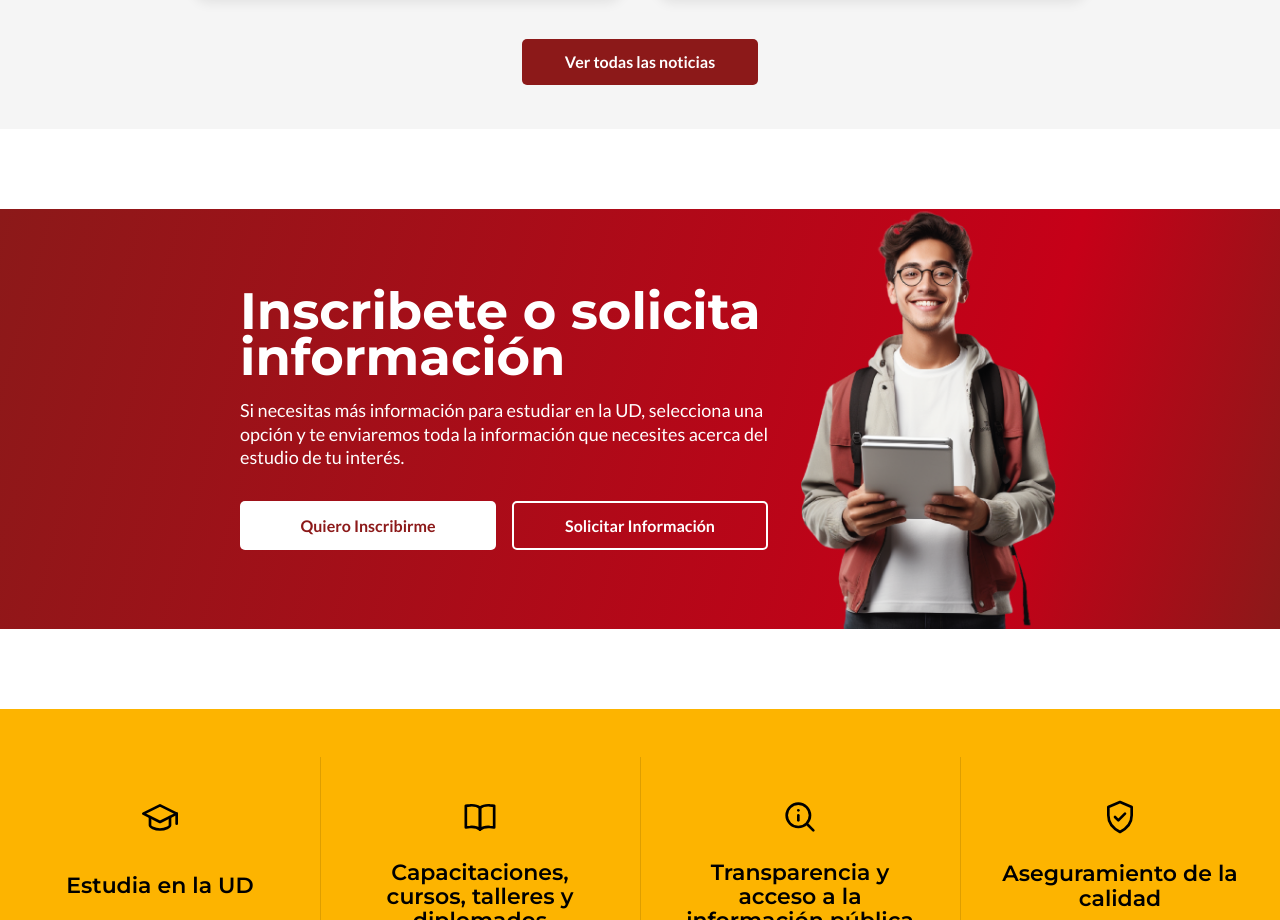
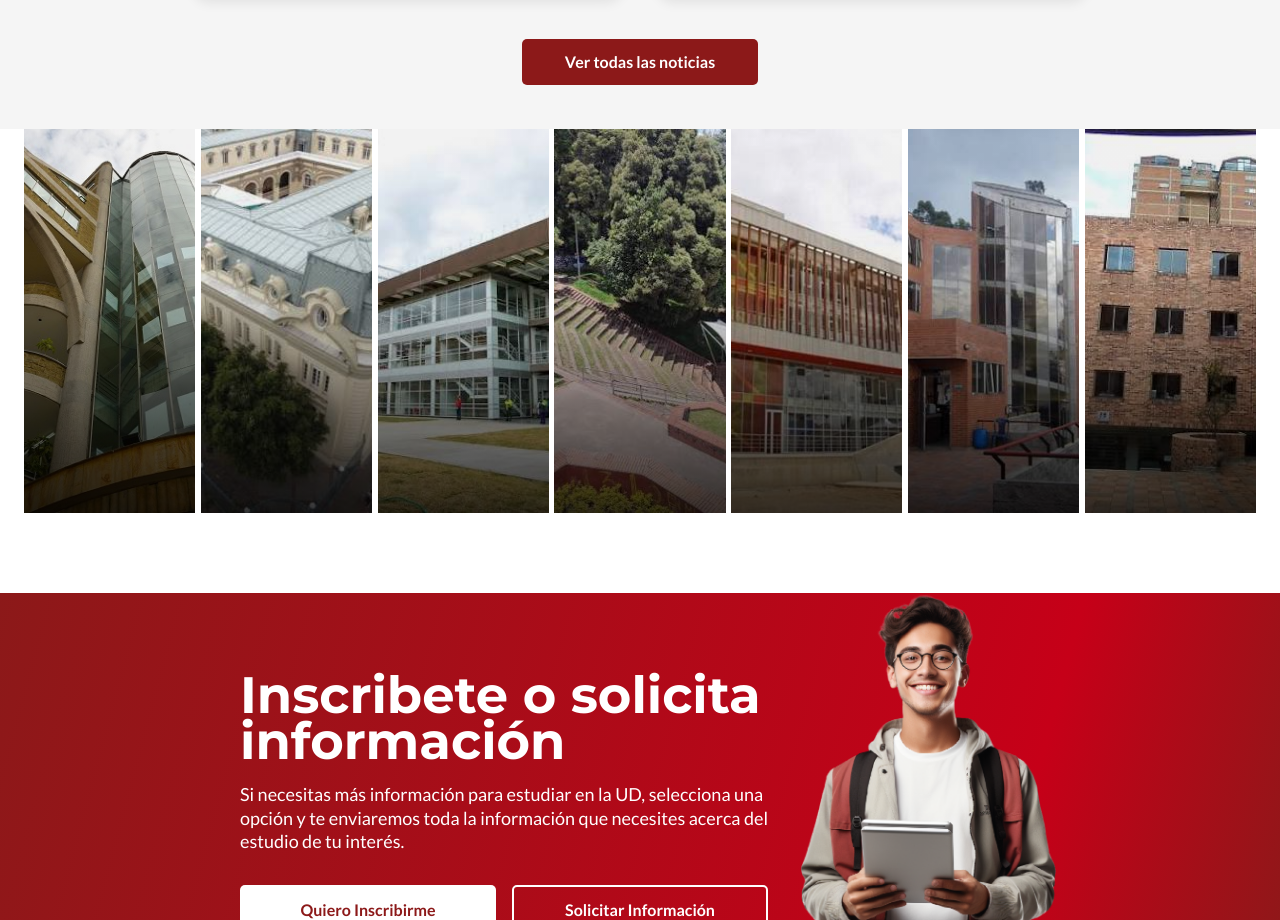
Before and after one commit to udistrital/web_institucional_frontend, a Next.js app: page /articulos in a window 1280 px wide. Shown: the part 1880-2800 px from the top of the page. Built offline with nearby package versions, Linux system fonts and the light colour scheme; no server answers.

Commit message:
feat: cortina facultades

```diff
--- a/app/page.tsx
+++ b/app/page.tsx
@@ -1,9 +1,11 @@
 import styles from "@/components/home/home.module.css";
 import LiveEmisora from "@/components/emisoraLive/emisora-live";
+import RevealSection from "@/components/home/RevealSection";
 
 import {
   EnrollmentSection,
   FacultiesSection,
+  FacultyCurtainSection,
   FacultyShowcaseSection,
   HeroSection,
   NewsSection,
@@ -16,16 +18,39 @@
 export default function Home() {
   return (
     <div className={styles.homeShowcase}>
+      <RevealSection>
         <HeroSection />
+      </RevealSection>
+      <RevealSection delay={0.04}>
         <QuickLinksSection />
+      </RevealSection>
+      <RevealSection delay={0.04}>
         <FacultiesSection />
+      </RevealSection>
+      <RevealSection delay={0.04}>
         <NewsSection />
+      </RevealSection>
+      <RevealSection delay={0.04}>
+        <FacultyCurtainSection />
+      </RevealSection>
+      <RevealSection delay={0.04}>
         <EnrollmentSection />
+      </RevealSection>
+      <RevealSection delay={0.04}>
         <StudentServicesSection />
+      </RevealSection>
+      <RevealSection delay={0.04}>
         <ServicesSection />
+      </RevealSection>
+      <RevealSection delay={0.04}>
         <UniversityPromoSection />
+      </RevealSection>
+      <RevealSection delay={0.04}>
         <FacultyShowcaseSection />
+      </RevealSection>
+      <RevealSection delay={0.04}>
         <LiveEmisora />
+      </RevealSection>
     </div>
   );
 }
--- a/components/header/main-menu/main-menu.tsx
+++ b/components/header/main-menu/main-menu.tsx
@@ -2,7 +2,7 @@
 
 import { useEffect, useState, useMemo, useCallback } from "react";
 import Link from "next/link";
-import { AnimatePresence, motion } from "framer-motion";
+import { AnimatePresence, motion, useReducedMotion } from "framer-motion";
 import { mobilePanelVariants } from "../dropdown-motion";
 import Buscador from "./buscador";
 import Campus from "./campus";
@@ -97,12 +97,15 @@
   const [mobileOpen, setMobileOpen] = useState(false);
   const [mobileStack, setMobileStack] = useState<NavigationItem[]>([]);
   const [mobileSearchOpen, setMobileSearchOpen] = useState(false);
+  const [mobileDirection, setMobileDirection] = useState(1);
+  const reduceMotion = useReducedMotion();
 
   const closeMenu = () => setOpenMenu(null);
 
   const closeMobileMenu = useCallback(() => {
     setMobileOpen(false);
     setMobileStack([]);
+    setMobileDirection(1);
   }, []);
 
   useEffect(() => {
@@ -249,10 +252,21 @@
               exit="exit"
               style={{ transformOrigin: "top center" }}
             >
+            <AnimatePresence mode="wait" initial={false}>
+              <motion.div
+                key={mobileStack.length}
+                initial={reduceMotion ? { opacity: 1, x: 0 } : { opacity: 0, x: mobileDirection * 32 }}
+                animate={{ opacity: 1, x: 0 }}
+                exit={reduceMotion ? { opacity: 1, x: 0 } : { opacity: 0, x: mobileDirection * -32 }}
+                transition={reduceMotion ? { duration: 0 } : { duration: 0.22, ease: "easeOut" }}
+              >
               {mobileStack.length > 0 && (
                 <button
                   type="button"
-                onClick={() => setMobileStack((s) => s.slice(0, -1))}
+                  onClick={() => {
+                    setMobileDirection(-1);
+                    setMobileStack((s) => s.slice(0, -1));
+                  }}
                   className={styles.mobileBackButton}
                 >
                   <svg
@@ -271,11 +285,26 @@
                 </button>
               )}
 
-            <ul className={styles.mobileList}>
+            <motion.ul
+              className={styles.mobileList}
+              initial={reduceMotion ? false : "hidden"}
+              animate="visible"
+              variants={{
+                hidden: {},
+                visible: { transition: { staggerChildren: reduceMotion ? 0 : 0.035 } },
+              }}
+            >
               {currentMobileItems.map((item) => {
                 const hasChildren = item.children && item.children.length > 0;
                 return (
-                  <li key={item.href}>
+                  <motion.li
+                    key={item.href}
+                    variants={{
+                      hidden: { opacity: 0, x: reduceMotion ? 0 : 12 },
+                      visible: { opacity: 1, x: 0 },
+                    }}
+                    transition={reduceMotion ? { duration: 0 } : { duration: 0.18, ease: "easeOut" }}
+                  >
                     {hasChildren ? (
                       <div className={styles.mobileItemRow}>
                         <Link
@@ -287,7 +316,10 @@
                         </Link>
                         <button
                           type="button"
-                          onClick={() => setMobileStack((s) => [...s, item])}
+                          onClick={() => {
+                            setMobileDirection(1);
+                            setMobileStack((s) => [...s, item]);
+                          }}
                           className={styles.mobileItemExpand}
                           aria-label={`Abrir submenú de ${item.label}`}
                         >
@@ -314,10 +346,12 @@
                         {item.label}
                       </Link>
                     )}
-                  </li>
+                  </motion.li>
                 );
               })}
-            </ul>
+            </motion.ul>
+              </motion.div>
+            </AnimatePresence>
             </motion.div>
           )}
         </AnimatePresence>
--- /dev/null
+++ b/components/home/FacultyCurtainSection.tsx
@@ -0,0 +1,30 @@
+import Image from "next/image";
+import Link from "next/link";
+import styles from "./home.module.css";
+
+const faculties = [
+  { title: "Facultad de Ingeniería", href: "/facultades/ingenieria", image: "/image/facultad ingenieria.jpg", alt: "Edificio de la Facultad de Ingeniería" },
+  { title: "Facultad ASAB", href: "/facultades/artes-asab", image: "/image/facultad de artes.jpeg", alt: "Edificio de la Facultad de Artes ASAB" },
+  { title: "Facultad de Tecnológica", href: "/facultades/tecnologica", image: "/image/facultad tecnologica.jpeg", alt: "Edificio de la Facultad Tecnológica" },
+  { title: "Facultad de Ciencias y Educación", href: "/facultades/ciencias-educacion", image: "/image/facultad ciencias y educacion.jpeg", alt: "Edificio de la Facultad de Ciencias y Educación" },
+  { title: "Facultad de Ciencias de la Salud", href: "/facultades/ciencias-salud", image: "/image/facultad de ciencias de la salud.jpeg", alt: "Facultad de Ciencias de la Salud" },
+  { title: "Facultad del Medio Ambiente", href: "/facultades/medio-ambiente-recursos-naturales", image: "/image/facultad de medio ambiente.jpeg", alt: "Facultad del Medio Ambiente y Recursos Naturales" },
+    { title: "Facultad de Ciencias Matemáticas y Naturales", href: "/facultades/ciencias-matematicas-naturales", image: "/image/facultad de matematicas y ciencias.jpeg", alt: "Facultad de Ciencias Matemáticas y Naturales" },
+];
+
+export default function FacultyCurtainSection() {
+  return (
+    <section className={styles["faculty-curtain"]} aria-labelledby="faculty-curtain-title">
+      <h2 id="faculty-curtain-title" className="sr-only">Facultades de la Universidad Distrital</h2>
+      <div className={styles["faculty-curtain-track"]}>
+        {faculties.map((faculty) => (
+          <Link className={styles["faculty-curtain-panel"]} href={faculty.href} key={faculty.title}>
+            <Image src={faculty.image} alt={faculty.alt} fill sizes="(max-width: 720px) 72vw, 17vw" />
+            <span className={styles["faculty-curtain-shade"]} />
+            <span className={styles["faculty-curtain-title"]}>{faculty.title}</span>
+          </Link>
+        ))}
+      </div>
+    </section>
+  );
+}
--- /dev/null
+++ b/components/home/RevealSection.tsx
@@ -0,0 +1,28 @@
+"use client";
+
+import { motion, useReducedMotion } from "framer-motion";
+import type { ReactNode } from "react";
+
+type RevealSectionProps = {
+  children: ReactNode;
+  delay?: number;
+};
+
+export default function RevealSection({ children, delay = 0 }: RevealSectionProps) {
+  const reduceMotion = useReducedMotion();
+
+  return (
+    <motion.div
+      initial={reduceMotion ? false : { opacity: 0, y: 32 }}
+      whileInView={reduceMotion ? undefined : { opacity: 1, y: 0 }}
+      viewport={{ once: true, amount: 0.16, margin: "0px 0px -8%" }}
+      transition={
+        reduceMotion
+          ? { duration: 0 }
+          : { duration: 0.65, delay, ease: [0.22, 1, 0.36, 1] }
+      }
+    >
+      {children}
+    </motion.div>
+  );
+}
--- a/components/home/home.module.css
+++ b/components/home/home.module.css
@@ -189,6 +189,20 @@
 .faculty-dots .carousel-dot { background: rgba(255, 255, 255, .55); }
 .faculty-dots .carousel-dot.is-active { background: #fff; }
 
+.faculty-curtain { background: #fff; overflow: hidden; padding: 0 clamp(.5rem, 2vw, 1.5rem); width: 100%; }
+.faculty-curtain-track { display: flex; gap: .35rem; height: clamp(15rem, 100vw, 24rem); width: 100%; }
+.faculty-curtain-panel { background: #222; color: #fff; flex: 1 1 0; min-width: 0; overflow: hidden; position: relative; text-decoration: none; transition: flex-grow 450ms ease; }
+.faculty-curtain-panel:hover, .faculty-curtain-panel:focus-visible { flex-grow: 2.4; }
+.faculty-curtain-panel img { object-fit: cover; transition: transform 450ms ease, filter 450ms ease; }
+.faculty-curtain-panel:hover img, .faculty-curtain-panel:focus-visible img { filter: brightness(.78); transform: scale(1.04); }
+.faculty-curtain-shade { background: linear-gradient(180deg, rgba(0,0,0,.05) 35%, rgba(0,0,0,.78) 100%); inset: 0; position: absolute; }
+.faculty-curtain-title { font-family: var(--font-montserrat), sans-serif; font-size: var(--fs-md); font-weight: 700; left: 50%; line-height: 1.1; max-width: 90%; opacity: 0; padding: .5rem .7rem; position: absolute; text-align: center; top: 50%; transform: translate(-50%, calc(-50% + 1rem)); transition: opacity 220ms ease, transform 350ms ease; transition-delay: 0s; width: min(90%, 18rem); }
+.faculty-curtain-panel:hover .faculty-curtain-title, .faculty-curtain-panel:focus-visible .faculty-curtain-title { opacity: 1; transform: translate(-50%, -50%); transition-delay: 200ms; }
+
+@media (prefers-reduced-motion: reduce) {
+  .faculty-curtain-panel, .faculty-curtain-panel img, .faculty-curtain-title { transition: none; }
+}
+
 /* ===== Tablet (721px - 1024px) ===== */
 @media (max-width: 1024px) and (min-width: 721px) {
   .news-grid { grid-template-columns: repeat(2, minmax(0, 1fr)); }
@@ -263,6 +277,9 @@
   /* En móvil se navega deslizando; se ocultan las flechas. */
   .faculty-arrow { display: none; }
   .faculty-showcase-title { bottom: 2.5rem; max-width: 90%; white-space: normal; }
+  .faculty-curtain { overflow-x: auto; }
+  .faculty-curtain-track { height: 17rem; min-width: 600vw; }
+  .faculty-curtain-panel { flex: 0 0 16.666%; }
 }
 
 /* ===== Móvil pequeño (<= 480px) ===== */
--- a/components/home/index.ts
+++ b/components/home/index.ts
@@ -1,5 +1,6 @@
 export { default as EnrollmentSection } from "./EnrollmentSection";
 export { default as FacultiesSection } from "./FacultiesSection";
+export { default as FacultyCurtainSection } from "./FacultyCurtainSection";
 export { default as FacultyShowcaseSection } from "./FacultyShowcaseSection";
 export { default as HeroSection } from "./HeroSection";
 export { default as NewsSection } from "./NewsSection";
```
Lines whose indentation alone changed are shown as unchanged.
